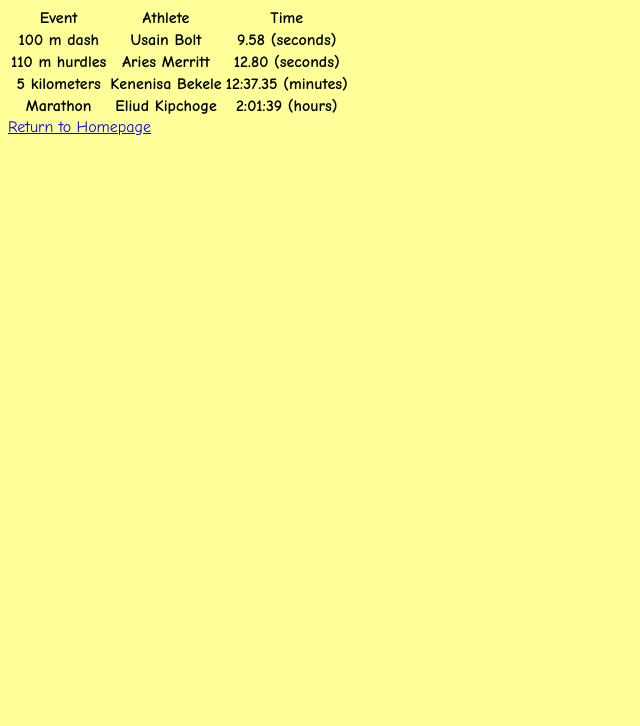
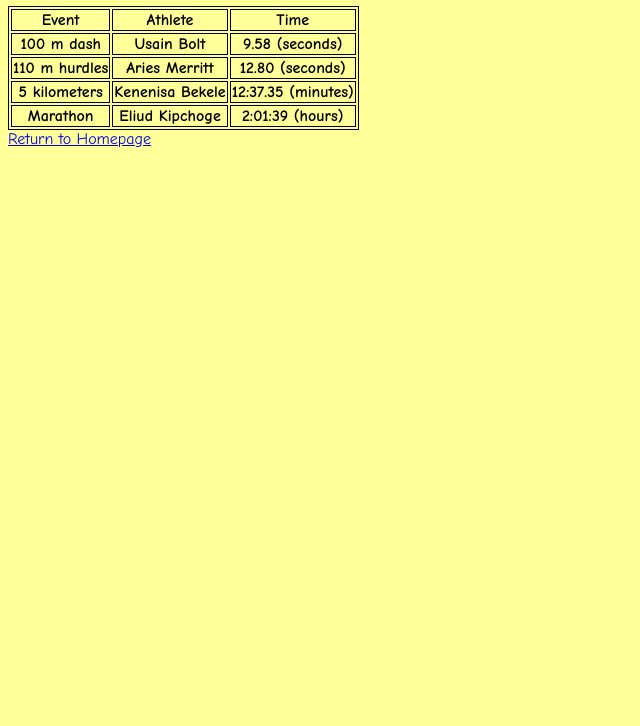
Before and after one commit to Xapakas/SeeEssEss, a plain HTML site: page runningrecords.html in a window 1280 px wide. Shown: the part 74-800 px from the top of the page, without its empty margins (0-640 px from the left). Drawn offline with Linux system fonts and the light colour scheme.

Commit message:
Update seeessess.css

```diff
--- a/seeessess.css
+++ b/seeessess.css
@@ -2,8 +2,6 @@
   font-family: "Comic Sans MS", "Monotype Corsiva", cursive;
   background-color: #ffff99;
 }
-tr,th {
-  padding: 10 px 10 px 10 px 10 px;}
-  border-top: 1 px solid Black
-  border-bottom: 1 px solid Black
+table, th, td {
+  border: 1px solid black
 }
```
